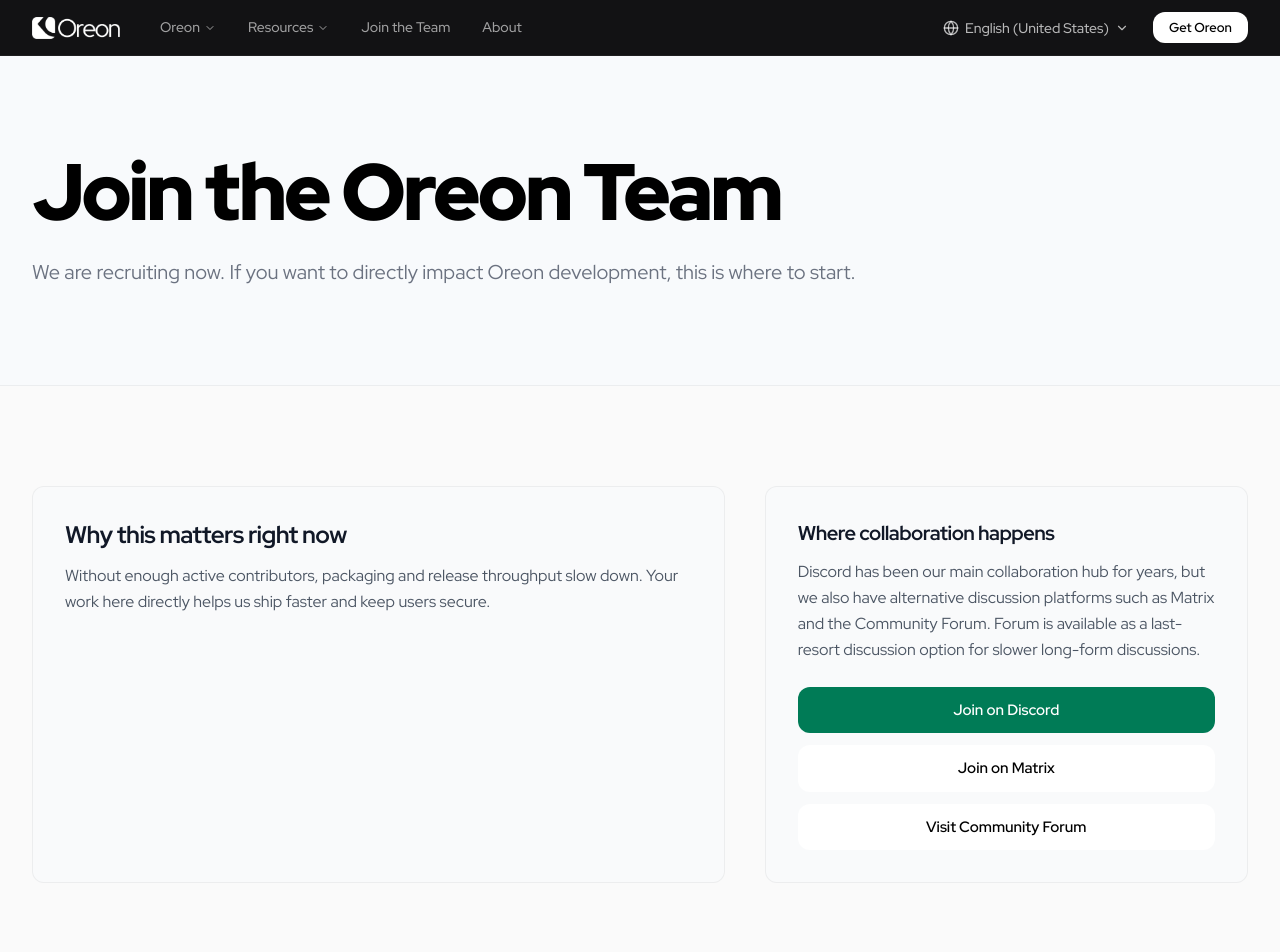
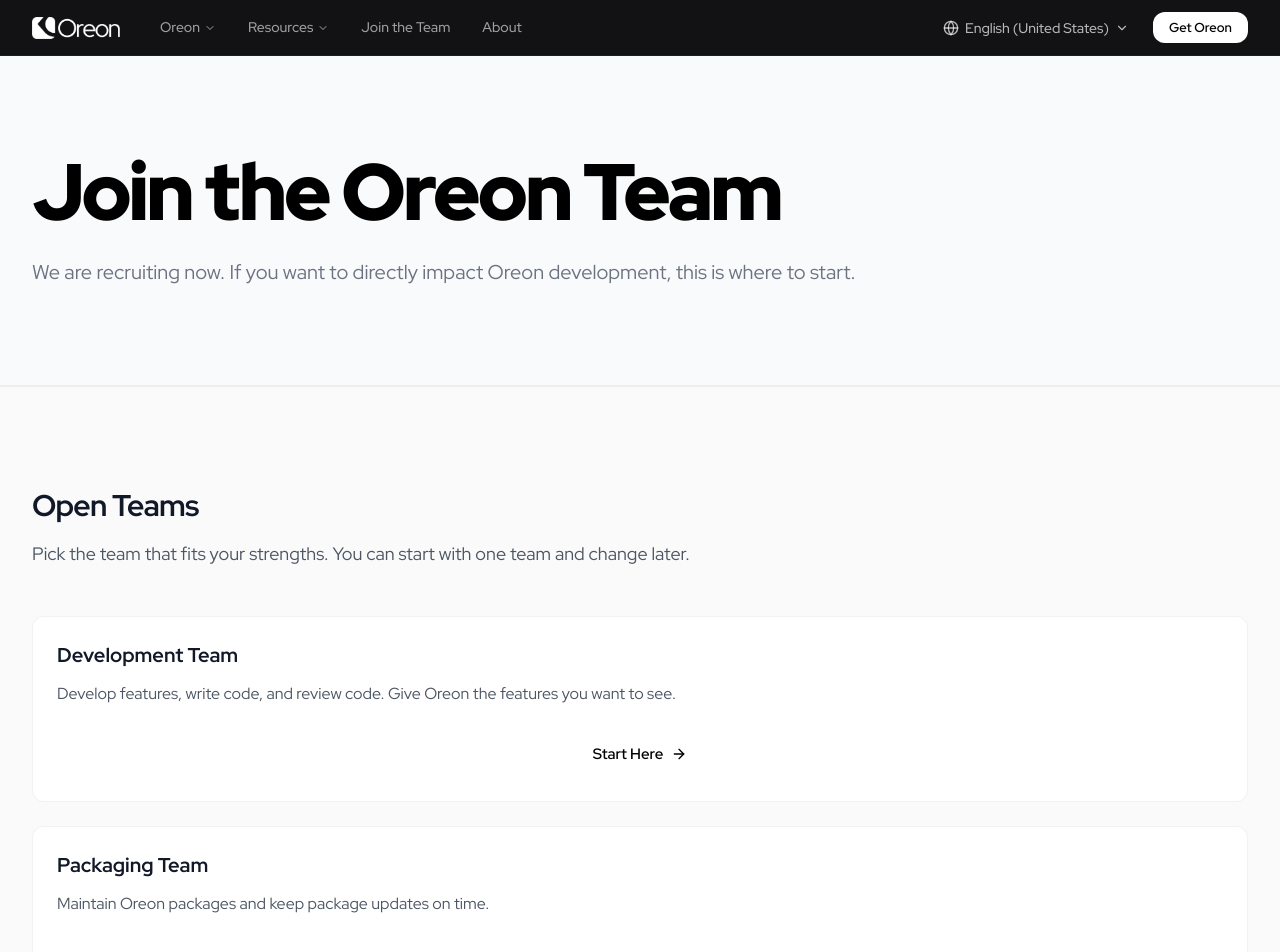
Before and after one commit to oreonhq/website, a Next.js app: page /en_us/join in a window 1280 px wide. Shown: the top 952 px of the page. Built offline with nearby package versions, Linux system fonts and the light colour scheme.

Commit message:
chore: clean up join page
clean up join page

```diff
--- a/app/[locale]/join/page.tsx
+++ b/app/[locale]/join/page.tsx
@@ -50,32 +50,6 @@
         </div>
       </section>
 
-      <section className="enterprise-section bg-white">
-        <div className="max-w-7xl mx-auto px-4 sm:px-6 lg:px-8">
-          <div className="grid lg:grid-cols-12 gap-10">
-            <div className="lg:col-span-7 rounded-enterprise border border-black/5 bg-gray-50 p-8">
-              <h2 className="text-2xl font-bold text-gray-900 mb-3 tracking-tight">{t('join.urgentTitle')}</h2>
-              <p className="text-gray-600 leading-relaxed">{t('join.urgentText')}</p>
-            </div>
-            <div className="lg:col-span-5 rounded-enterprise border border-black/5 bg-gray-50 p-8">
-              <h2 className="text-xl font-bold text-gray-900 mb-3 tracking-tight">{t('join.whereTitle')}</h2>
-              <p className="text-gray-600 mb-6 leading-relaxed">{t('join.whereText')}</p>
-              <div className="space-y-3">
-                <a href="https://discord.gg/2Yyacu58Ap" target="_blank" rel="noopener noreferrer" className="btn-oreon-gradient w-full justify-center">
-                  {t('join.joinDiscord')}
-                </a>
-                <a href="https://matrix.to/#/#oreon:oreonhq.com" target="_blank" rel="noopener noreferrer" className="btn-white w-full justify-center border border-black/10">
-                  {t('join.joinMatrix')}
-                </a>
-                <a href="https://community.oreonhq.com" target="_blank" rel="noopener noreferrer" className="btn-white w-full justify-center border border-black/10">
-                  {t('join.visitForum')}
-                </a>
-              </div>
-            </div>
-          </div>
-        </div>
-      </section>
-
       <section className="enterprise-section bg-gray-50 border-y border-black/5">
         <div className="max-w-7xl mx-auto px-4 sm:px-6 lg:px-8">
           <div className="max-w-3xl mb-12">
```
